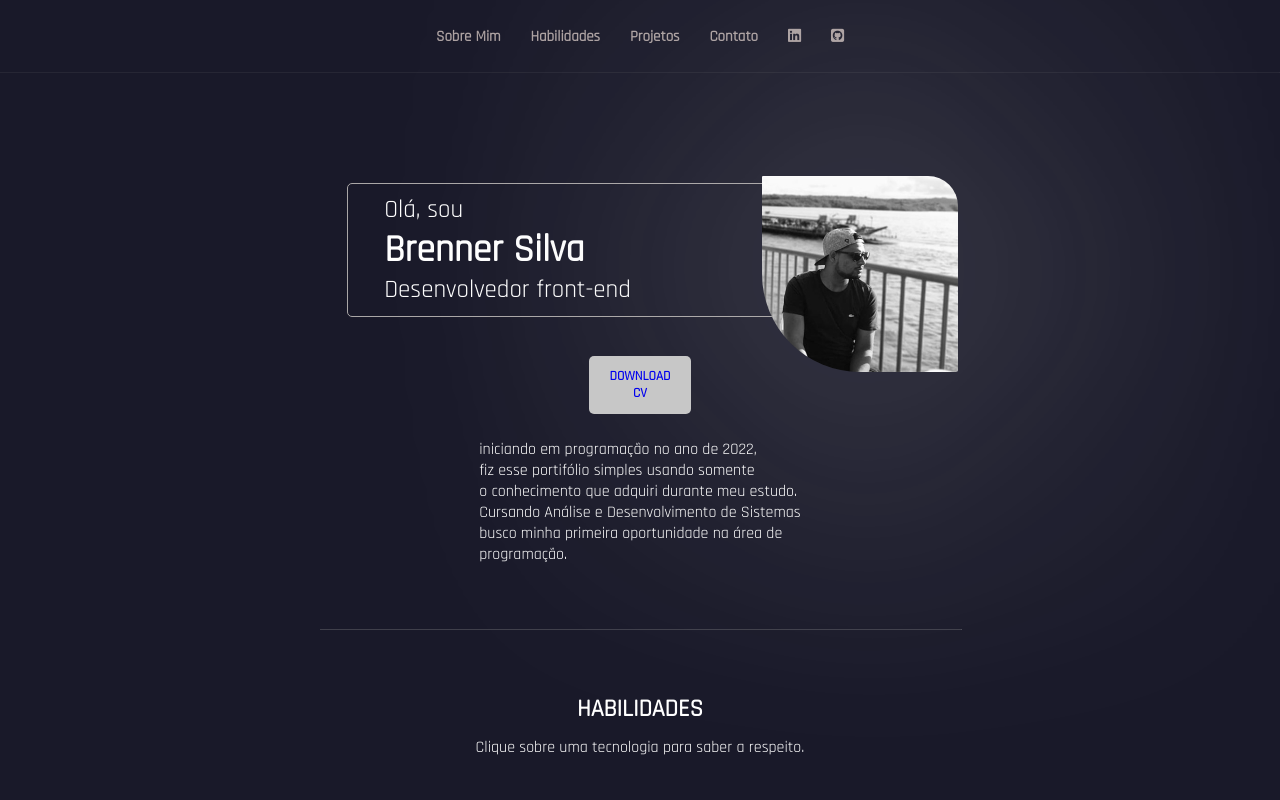
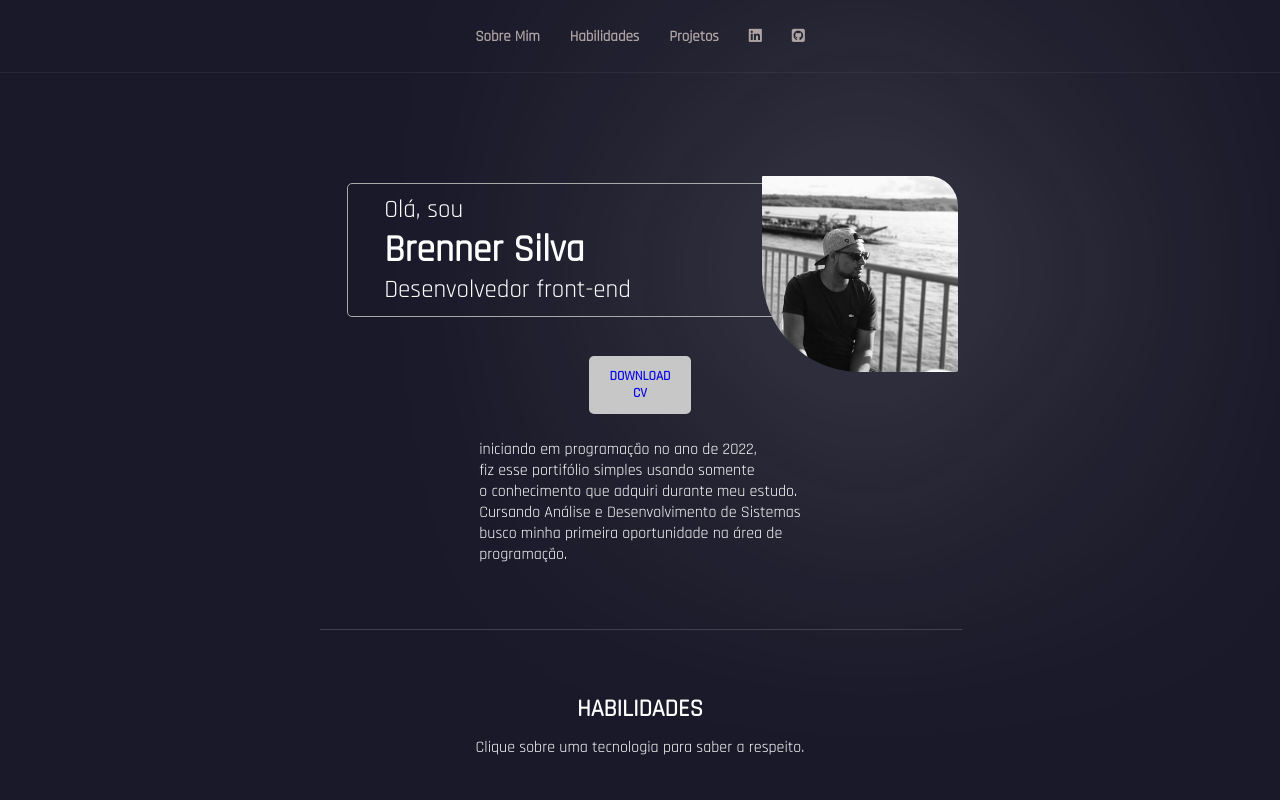
Before and after one commit to br3nerm/brennersilva, a plain HTML site: page index.html in a window 1280 px wide. Shown: the top 800 px of the page. Drawn offline with nearby package versions, Linux system fonts and the light colour scheme.

Commit message:
commit in

```diff
--- a/index.html
+++ b/index.html
@@ -5,7 +5,7 @@
     <meta charset="UTF-8">
     <meta http-equiv="X-UA-Compatible" content="IE=edge">
     <meta name="viewport" content="width=device-width, initial-scale=1.0">
-    <link rel="icon" href="/perfil.jpg">
+    <link rel="icon" href="perfil.jpg">
     <link rel="preconnect" href="https://fonts.googleapis.com">
     <link rel="preconnect" href="https://fonts.gstatic.com" crossorigin>
     <link
@@ -29,9 +29,8 @@
                     <li><a href="#section-one">Sobre Mim</a></li>
                     <li><a href="#section-two">Habilidades</a></li>
                     <li><a href="#section-tree">Projetos</a></li>
-                    <li><a href="#">Contato</a></li>
-                    <li><a href="#""><i id="icon-menu" class="fa-brands fa-linkedin"></i></a></li>
-                    <li><a href="#"><i id="icon-menu" class="fa-brands fa-square-github"></i></a></li>
+                    <li><a href="https://www.linkedin.com/in/brennersilva/"><i id="icon-menu" class="fa-brands fa-linkedin"></i></a></li>
+                    <li><a href="https://github.com/br3nerm"><i id="icon-menu" class="fa-brands fa-square-github"></i></a></li>
                 </b>
             </ul>
         </nav>
```
